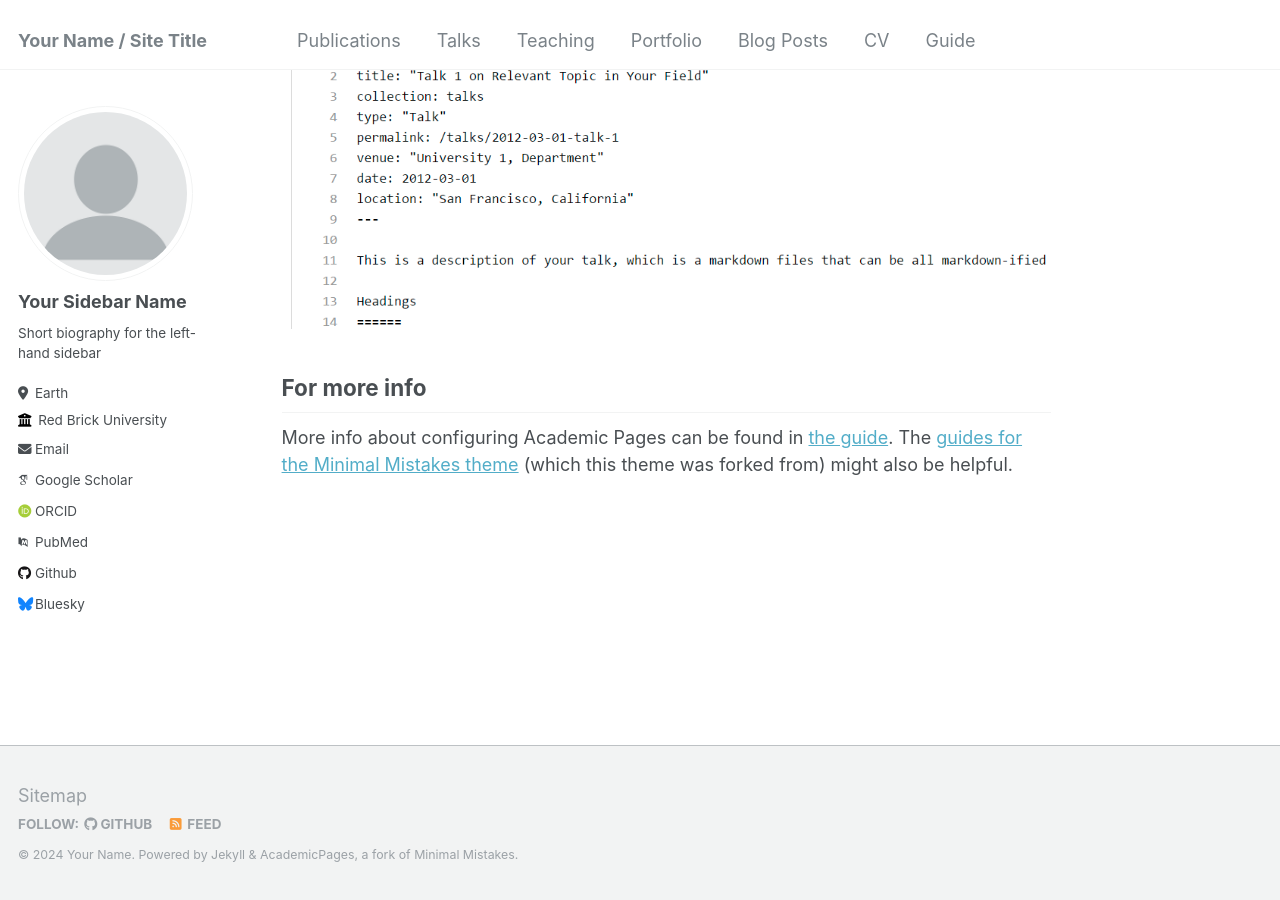
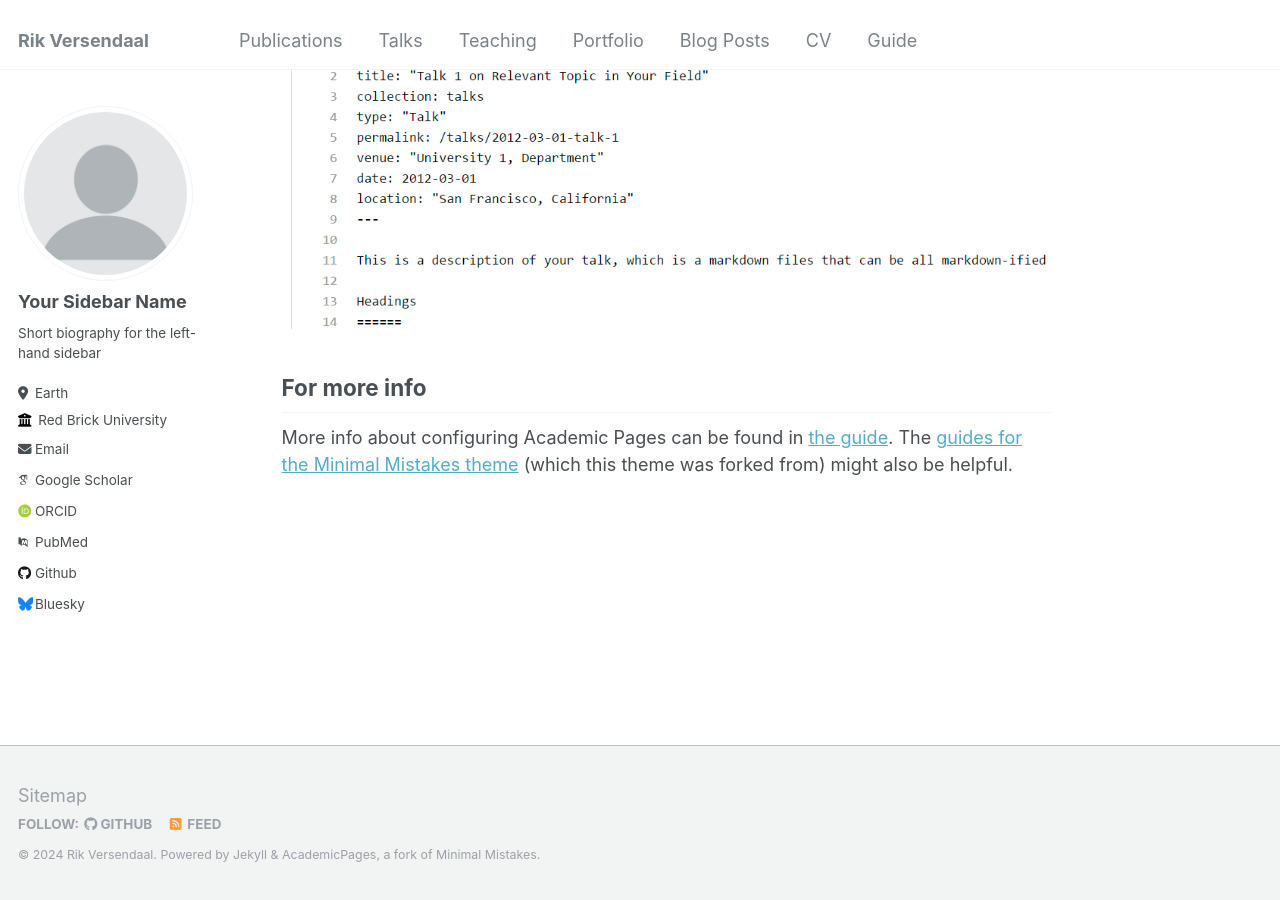
Before and after one commit to rikversendaal/rikversendaal.github.io, a Jekyll site: the page built from _pages/about.md, in a window 1280 px wide and 900 px high, scrolled down 2660 px. Built offline with Jekyll 4.4.1, drawn with Linux system fonts in a browser that asks for light colours; some web fonts are replaced.

Commit message:
Update _config.yml

```diff
--- a/_config.yml
+++ b/_config.yml
@@ -8,11 +8,11 @@
 
 # Basic Site Settings
 locale                   : "en-US"
-title                    : "Your Name / Site Title"
+title                    : "Rik Versendaal"
 title_separator          : "-"
-name                     : &name "Your Name"
+name                     : &name "Rik Versendaal"
 description              : &description "personal description"
-url                      : https://academicpages.github.io # the base hostname & protocol for your site e.g. "https://mmistakes.github.io"
+url                      : https://rikversendaal.github.io # the base hostname & protocol for your site e.g. "https://mmistakes.github.io"
 baseurl                  : "" # the subpath of your site, e.g. "/blog"
 repository               : "academicpages/academicpages.github.io"
 
```
